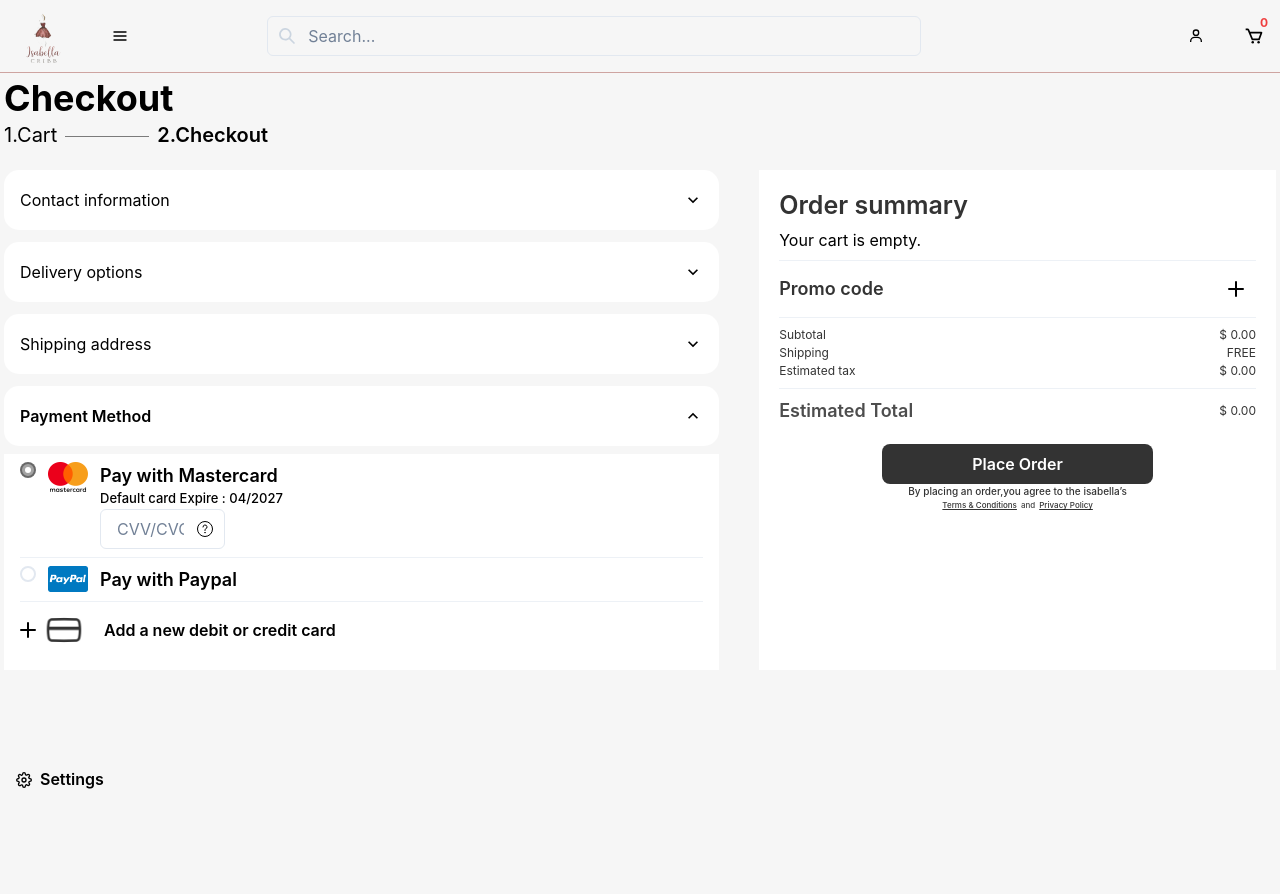
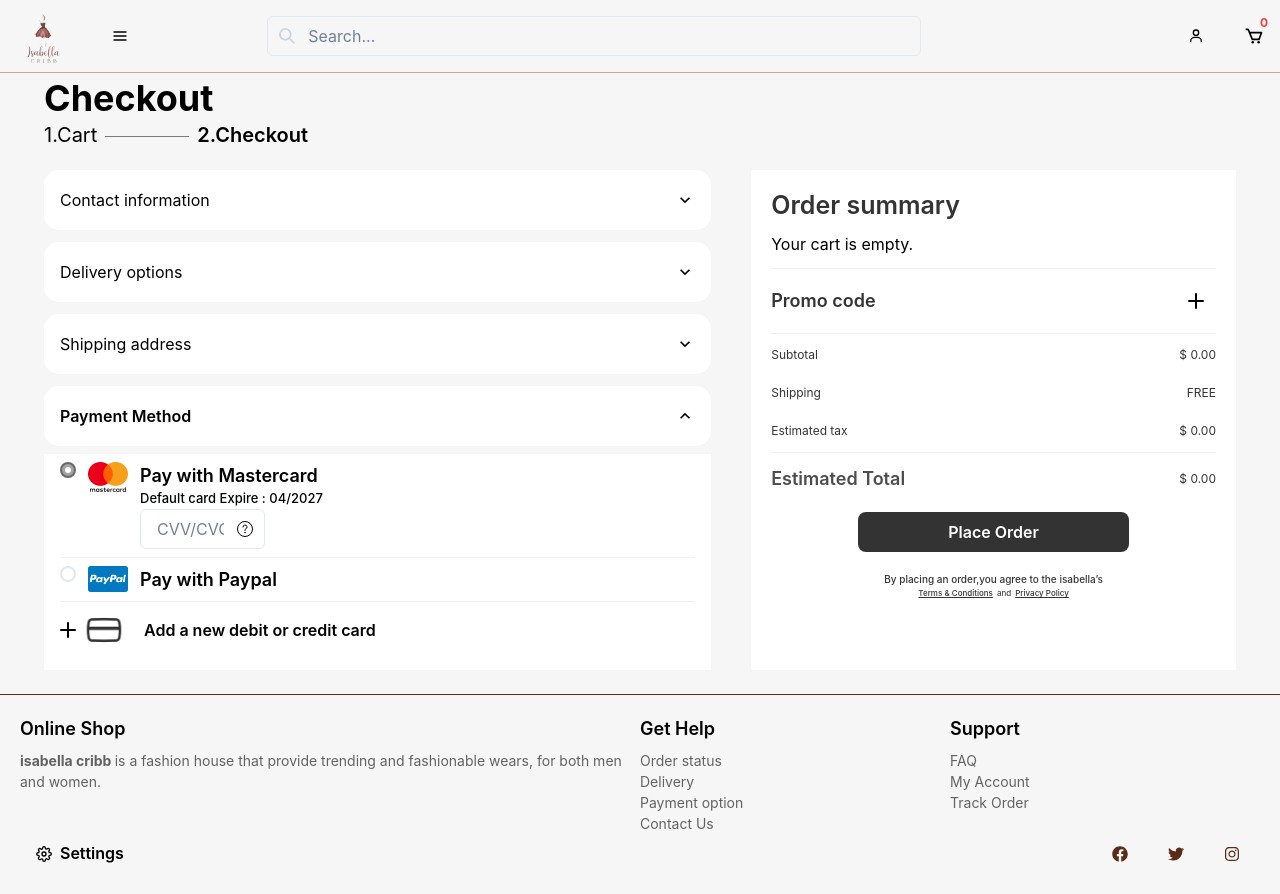
Before and after one commit to stephen-gift/shopping-cart, a Next.js app: page /checkout in a window 1280 px wide. Before the commit the page ends 800 px from the top, so only its background shows below. Built offline with nearby package versions, Linux system fonts and the light colour scheme.

Commit message:
General changes

```diff
--- a/src/app/page.tsx
+++ b/src/app/page.tsx
@@ -4,7 +4,7 @@ import Image from "next/image";
 export default function Home() {
   return (
     <>
-      <SCHomePageContainer />;
+      <SCHomePageContainer />
     </>
   );
 }
--- a/src/components/global/Button/AddToCart.tsx
+++ b/src/components/global/Button/AddToCart.tsx
@@ -72,6 +72,10 @@ const SCAddToCart = ({ product }: Props) => {
         variant={"none"}
         maxW={{ base: "100px", md: "200px" }}
         w={"full"}
+        _hover={{
+          bg: "#5A2C17",
+          color: "#FFFFFF",
+        }}
       >
         Add to Cart
       </Button>
--- a/src/components/global/Card/SCCartSummaryCard.tsx
+++ b/src/components/global/Card/SCCartSummaryCard.tsx
@@ -8,9 +8,12 @@ import {
   Divider,
   Flex,
   Heading,
+  HStack,
+  Spacer,
   Stack,
   Text,
   useToast,
+  VStack,
 } from "@chakra-ui/react";
 import React from "react";
 import { useRouter } from "next/navigation";
@@ -79,12 +82,13 @@ const SCCartSummaryCard = (props: Props) => {
           Order summary
         </Heading>
       </CardHeader>
-      <Divider color={"#D9D9D966"} />
+
+      <Divider color={"#4F4F4F40"} />
       <CardBody>
-        <Stack>
-          <Box>
+        <Stack spacing={5}>
+          <Flex flexDir={"column"} w={"full"} gap={5}>
             <Flex justifyContent={"space-between"} alignItems={"center"}>
-              <Text>sub total</Text>
+              <Text>Sub total</Text>
               <Text
                 fontSize={{ base: "15px", md: "20px" }}
                 fontWeight={500}
@@ -117,7 +121,7 @@ const SCCartSummaryCard = (props: Props) => {
               </Text>
             </Flex>
             <Flex justifyContent={"space-between"} alignItems={"center"}>
-              <Text>shipping</Text>
+              <Text>Shipping</Text>
               <Text
                 fontSize={{ base: "15px", md: "20px" }}
                 fontWeight={500}
@@ -139,7 +143,7 @@ const SCCartSummaryCard = (props: Props) => {
                 {formatCurrency(total)}
               </Text>
             </Flex>
-          </Box>
+          </Flex>
 
           <Button
             onClick={handleCheckoutClick}
@@ -153,16 +157,23 @@ const SCCartSummaryCard = (props: Props) => {
           </Button>
         </Stack>
       </CardBody>
-      <Divider color={"#D9D9D966"} />
+      <Divider color={"#4F4F4F40"} />
       <CardFooter>
-        <Flex w={"full"} justifyContent={"space-between"} alignItems={"center"}>
-          <Text>Estimated Delivery by</Text>
+        <Flex
+          w={"full"}
+          justifyContent={"flex-start"}
+          alignItems={"center"}
+          gap={1}
+        >
+          <Text>Estimated Delivery by: </Text>
           <Text
+            as={"span"}
             fontSize={{ base: "15px", md: "20px" }}
             fontWeight={500}
             lineHeight="30px"
             textAlign="left"
           >
+            {" "}
             {getEstimatedDeliveryDate()}
           </Text>
         </Flex>
--- a/src/components/global/Card/index.tsx
+++ b/src/components/global/Card/index.tsx
@@ -37,8 +37,13 @@ const SCProductCard = ({ product }: ProductCardProps) => {
         bg: "gray.50", // Background color on hover
       }}
     >
-      <CardBody p={3} >
-        <Box borderRadius="lg" overflow="hidden">
+      <CardBody p={3}>
+        <Box
+          borderRadius="lg"
+          overflow="hidden"
+          w={'full'}
+          h={{ base: "108px", md: "150px", lg: "192px" }} // Adjust height for different screen sizes
+        >
           <Image
             src={product.imagePath}
             alt={product.name}
@@ -46,7 +51,6 @@ const SCProductCard = ({ product }: ProductCardProps) => {
             objectPosition="center"
             w="full"
             h="full"
-            borderRadius="lg"
           />
         </Box>
         <Stack mt="1" spacing="1">
--- a/src/components/global/Carousel/index.tsx
+++ b/src/components/global/Carousel/index.tsx
@@ -28,6 +28,51 @@ const carouselItems = [
   {
     id: 3,
     image: "/images/Banner3.jpg",
+    text: "Show More",
+  },
+  {
+    id: 4,
+    image: "/images/Banner4.jpg",
+    text: "Show More",
+  },
+  {
+    id: 5,
+    image: "/images/Banner5.jpg",
+    text: "Show More",
+  },
+  {
+    id: 6,
+    image: "/images/Banner6.jpg",
+    text: "Show More",
+  },
+  {
+    id: 7,
+    image: "/images/Banner7.jpg",
+    text: "Show More",
+  },
+  {
+    id: 8,
+    image: "/images/Banner8.jpg",
+    text: "Show More",
+  },
+  {
+    id: 9,
+    image: "/images/Banner9.jpg",
+    text: "Show More",
+  },
+  {
+    id: 10,
+    image: "/images/Banner10.jpg",
+    text: "Show More",
+  },
+  {
+    id: 11,
+    image: "/images/Banner11.jpg",
+    text: "Show More",
+  },
+  {
+    id: 12,
+    image: "/images/Banner12.jpg",
     text: "Show More",
   },
 ];
@@ -88,6 +133,7 @@ const SCCustomCarousel = () => {
               alt={`Slide ${index + 1}`}
               w="full"
               h="100%"
+              objectFit="cover"
             />
             <Stack
               pos={"absolute"}
--- a/src/components/global/Checkout/index.tsx
+++ b/src/components/global/Checkout/index.tsx
@@ -77,9 +77,11 @@ const SCCheckout = (props: Props) => {
   };
 
   return (
-    <Box>
+    <Box px={{ base: 0, md: 10 }}>
+      <Box pl={{ base: 10, md: 0 }}>
         <Heading>Checkout</Heading>
         <SCCustomBreadCrumbs items={breadcrumbs} />
+      </Box>
       <Box>
         <Stack
           flexDir={{ base: "column", md: "column", lg: "row" }}
@@ -97,8 +99,10 @@ const SCCheckout = (props: Props) => {
                 gap={3}
               >
                 <AccordionItem
+                  gap={2}
+                  flexDir={"column"}
                   border={"none"}
-                  display={{ base: "none", md: "none", lg:"block"}}
+                  display={{ base: "none", md: "none", lg: "flex" }}
                 >
                   <h2>
                     <AccordionButton
@@ -116,7 +120,7 @@ const SCCheckout = (props: Props) => {
                       <AccordionIcon />
                     </AccordionButton>
                   </h2>
-                  <AccordionPanel>
+                  <AccordionPanel bg={"white"}>
                     <Box>
                       <strong>Name:</strong> John Doe
                       <br />
@@ -131,8 +135,10 @@ const SCCheckout = (props: Props) => {
                 </AccordionItem>
 
                 <AccordionItem
+                  gap={2}
+                  flexDir={"column"}
                   border={"none"}
-                  display={{ base: "none", md: "none", lg:"block" }}
+                  display={{ base: "none", md: "none", lg: "flex" }}
                 >
                   <h2>
                     <AccordionButton
@@ -150,7 +156,7 @@ const SCCheckout = (props: Props) => {
                       <AccordionIcon />
                     </AccordionButton>
                   </h2>
-                  <AccordionPanel>
+                  <AccordionPanel bg={"white"}>
                     <Box>
                       <strong>Delivery Method:</strong> Express Shipping
                       <br />
@@ -163,10 +169,12 @@ const SCCheckout = (props: Props) => {
                 </AccordionItem>
 
                 <AccordionItem
+                  gap={2}
                   border={"none"}
-                  display={{ base: "none", md: "none", lg:"block" }}
+                  display={{ base: "none", md: "none", lg: "Flex" }}
+                  flexDir={"column"}
                 >
-                  <h2>
+                  <Flex as={"h2"}>
                     <AccordionButton
                       h={"60px"}
                       borderRadius={15}
@@ -181,8 +189,8 @@ const SCCheckout = (props: Props) => {
                       </Box>
                       <AccordionIcon />
                     </AccordionButton>
-                  </h2>
-                  <AccordionPanel>
+                  </Flex>
+                  <AccordionPanel bg={"white"}>
                     <Box>
                       <strong>Address:</strong> 123 Main Street, City, Country
                       <br />
@@ -320,7 +328,7 @@ const SCCheckout = (props: Props) => {
               </Accordion>
             </Stack>
           </Box>
-          <Stack flex={1} bg={"white"} p={5}>
+          <Stack flex={1} bg={"white"} p={5} spacing={3}>
             <Heading
               color={"dark3"}
               fontWeight={600}
@@ -345,7 +353,7 @@ const SCCheckout = (props: Props) => {
               />
             </Flex>
             <Divider />
-            <Box>
+            <Flex flexDirection={"column"} gap={5}>
               <Flex justifyContent={"space-between"} alignItems={"center"}>
                 <Text
                   fontSize="12px"
@@ -400,7 +408,7 @@ const SCCheckout = (props: Props) => {
                   {formatCurrency(tax)}
                 </Text>
               </Flex>
-            </Box>
+            </Flex>
             <Divider />
             <Stack spacing={5}>
               <Flex justifyContent={"space-between"} alignItems={"center"}>
@@ -420,7 +428,11 @@ const SCCheckout = (props: Props) => {
                   {formatCurrency(total)}
                 </Text>
               </Flex>
-              <Stack justifyContent={"center"} alignItems={"center"} spacing={0}>
+              <Stack
+                justifyContent={"center"}
+                alignItems={"center"}
+                spacing={5}
+              >
                 <Button
                   maxW={{ base: "150px", md: "271px" }}
                   w={"100%"}
@@ -432,6 +444,7 @@ const SCCheckout = (props: Props) => {
                 >
                   Place Order
                 </Button>
+                <Box>
                   <Text
                     fontWeight={500}
                     fontSize={{ base: 9.5, md: 10 }}
@@ -439,7 +452,11 @@ const SCCheckout = (props: Props) => {
                   >
                     By placing an order,you agree to the isabella’s
                   </Text>
-                <Flex justifyContent={"center"} alignItems={"flex-end"} gap={1}>
+                  <Flex
+                    justifyContent={"center"}
+                    alignItems={"flex-end"}
+                    gap={1}
+                  >
                     <Text
                       fontWeight={500}
                       fontSize={{ base: 7, md: 8 }}
@@ -464,6 +481,7 @@ const SCCheckout = (props: Props) => {
                       Privacy Policy
                     </Text>
                   </Flex>
+                </Box>
               </Stack>
               <Modal
                 closeOnOverlayClick={false}
--- /dev/null
+++ b/src/components/global/Footer/SCMainFooter.tsx
@@ -0,0 +1,219 @@
+'use client'
+import React from "react";
+import {
+  Box,
+  Flex,
+  Link,
+  Text,
+  IconButton,
+  VStack,
+  Button,
+  Icon,
+} from "@chakra-ui/react";
+import { FaFacebook, FaInstagram, FaTwitter } from "react-icons/fa";
+import SCFooter from ".";
+import { FiSettings } from "react-icons/fi";
+
+type Props = {};
+
+const SCMainFooter = (props: Props) => {
+  return (
+    <Box mt={5} borderTop={"1px"} borderTopColor={"#5A2C17"} p={5}>
+      {/* <SCFooter /> */}
+      <Flex direction={["row", "row", "row"]} justify="space-between" gap={6}>
+        <Flex w={"full"} direction={["column", "column", "column"]}>
+          <Flex>
+            <VStack align="start" spacing={0} flex="2" w={"full"}>
+              <Text
+                fontWeight="600"
+                fontSize={{ base: "12", md: "18px" }}
+                mb={2}
+              >
+                Online Shop
+              </Text>
+              <Text
+                fontSize={{
+                  base: "7px",
+                  sm: "8px",
+                  md: "10px",
+                  lg: "12px",
+                  xl: "14px",
+                }}
+                color={"#00000099"}
+                fontWeight={400}
+              >
+                <b>isabella cribb </b>is a fashion house that provide trending
+                and fashionable wears, for both men and women.
+              </Text>
+            </VStack>
+            <VStack align="start" spacing={0} flex="1">
+              <Text
+                fontWeight="600"
+                fontSize={{ base: "12", md: "18px" }}
+                mb={2}
+              >
+                Get Help
+              </Text>
+              <Text
+                fontSize={{
+                  base: "7px",
+                  sm: "8px",
+                  md: "10px",
+                  lg: "12px",
+                  xl: "14px",
+                }}
+                color={"#00000099"}
+                fontWeight={400}
+              >
+                Order status
+              </Text>
+              <Text
+                fontSize={{
+                  base: "7px",
+                  sm: "8px",
+                  md: "10px",
+                  lg: "12px",
+                  xl: "14px",
+                }}
+                color={"#00000099"}
+                fontWeight={400}
+              >
+                Delivery
+              </Text>
+              <Text
+                fontSize={{
+                  base: "7px",
+                  sm: "8px",
+                  md: "10px",
+                  lg: "12px",
+                  xl: "14px",
+                }}
+                color={"#00000099"}
+                fontWeight={400}
+              >
+                Payment option
+              </Text>
+              <Text
+                fontSize={{
+                  base: "7px",
+                  sm: "8px",
+                  md: "10px",
+                  lg: "12px",
+                  xl: "14px",
+                }}
+                color={"#00000099"}
+                fontWeight={400}
+              >
+                Contact Us
+              </Text>
+            </VStack>
+            <VStack align="start" spacing={0} flex="1">
+              <Text
+                fontWeight="600"
+                fontSize={{ base: "12", md: "18px" }}
+                mb={2}
+              >
+                Support
+              </Text>
+
+              <Text
+                fontSize={{
+                  base: "7px",
+                  sm: "8px",
+                  md: "10px",
+                  lg: "12px",
+                  xl: "14px",
+                }}
+                color={"#00000099"}
+                fontWeight={400}
+              >
+                FAQ
+              </Text>
+              <Text
+                fontSize={{
+                  base: "7px",
+                  sm: "8px",
+                  md: "10px",
+                  lg: "12px",
+                  xl: "14px",
+                }}
+                color={"#00000099"}
+                fontWeight={400}
+              >
+                My Account
+              </Text>
+              <Text
+                fontSize={{
+                  base: "7px",
+                  sm: "8px",
+                  md: "10px",
+                  lg: "12px",
+                  xl: "14px",
+                }}
+                color={"#00000099"}
+                fontWeight={400}
+              >
+                Track Order
+              </Text>
+            </VStack>
+          </Flex>
+          <Flex
+            direction="row"
+            gap={4}
+            flex="1"
+            justify={["center", "center", "flex-start"]}
+          >
+           <Flex justifyContent={"flex-start"} w={"full"} position="sticky" bottom="">
+              <Button
+                size="md"
+                variant={"none"}
+                display={{ base: "flex", md: "none" }}
+              >
+                <Icon as={FiSettings} />
+              </Button>
+              <Button
+                size="md"
+                variant={"none"}
+                display={{ base: "none", md: "flex" }}
+                gap={2}
+              >
+                <Icon as={FiSettings} /> Settings
+              </Button>
+            </Flex>
+            <Flex>
+              <IconButton
+                aria-label="Facebook"
+                icon={<FaFacebook />}
+                isRound
+                variant="ghost"
+                color="#5A2C17"
+                _hover={{ bg: "gray.600" }}
+                mx={2}
+              />
+              <IconButton
+                aria-label="Twitter"
+                icon={<FaTwitter />}
+                isRound
+                variant="ghost"
+                color="#5A2C17"
+                _hover={{ bg: "gray.600" }}
+                mx={2}
+              />
+              <IconButton
+                aria-label="Instagram"
+                icon={<FaInstagram />}
+                isRound
+                variant="ghost"
+                color="#5A2C17"
+                _hover={{ bg: "gray.600" }}
+                mx={2}
+              />
+            </Flex>
+          </Flex>
+        </Flex>
+      </Flex>
+    </Box>
+  );
+};
+
+export default SCMainFooter;
--- a/src/components/global/Footer/index.tsx
+++ b/src/components/global/Footer/index.tsx
@@ -8,7 +8,7 @@ type Props = {};
 const SCFooter = (props: Props) => {
   const isMobile = useBreakpointValue({ base: true, md: false });
   return (
-    <Flex justifyContent={"flex-start"} w={"full"} position="fixed" bottom={0}>
+    <Flex justifyContent={"flex-start"} w={"full"} position="fixed" bottom={0} zIndex={10}>
       <Button
         leftIcon={isMobile ? undefined : <Icon as={FiSettings} />}
         size="md"
--- a/src/components/global/Layout/index.tsx
+++ b/src/components/global/Layout/index.tsx
@@ -1,7 +1,8 @@
-import { Box } from "@chakra-ui/react";
+import { Box, Divider } from "@chakra-ui/react";
 import React from "react";
 import SCHeader from "../Header";
 import SCFooter from "../Footer";
+import SCMainFooter from "../Footer/SCMainFooter";
 
 type Props = {
   children: React.ReactNode;
@@ -14,7 +15,8 @@ const SCMainLayout = ({ children }: Props) => {
       <Box as="main" padding={1}>
         {children}
       </Box>
-      <SCFooter />
+
+      <SCMainFooter />
     </Box>
   );
 };
--- a/src/components/index.tsx
+++ b/src/components/index.tsx
@@ -19,6 +19,7 @@ import SCCheckout from "./global/Checkout";
 import SCCheckoutProductCard from "./global/Card/SCCheckoutProductCard";
 import SCCheckoutProductCardList from "./global/Card/SCCheckoutProductCardList";
 import SCProductCartCardSkeleton from "./global/Skeleton/SCProductCartCardSkeleton ";
+import SCMainFooter from "./global/Footer/SCMainFooter";
 
 export {
   SCButton,
@@ -42,4 +43,5 @@ export {
   SCCheckoutProductCard,
   SCCheckoutProductCardList,
   SCProductCartCardSkeleton,
+  SCMainFooter,
 };
--- a/src/data/products.ts
+++ b/src/data/products.ts
@@ -28,7 +28,7 @@ const products: Product[] = [
     id: "2",
     name: "Gold loop earrings",
     description: "This is product B.",
-    imagePath: "/images/Product6.png",
+    imagePath: "/images/Product2.jpg",
     availableSizes: ["M", "L", "XL"],
     colors: { primary: "#996515", secondary: "#F5B503CC" },
     colorName: "Gold",
@@ -86,9 +86,9 @@ const products: Product[] = [
   },
   {
     id: "6",
-    name: "Satin Sundress",
+    name: "Sports Shoes",
     description: "This is product F.",
-    imagePath: "/images/Product6.png",
+    imagePath: "/images/Product6.jpg",
     availableSizes: ["S", "M", "XL"],
     colors: { primary: "#F0B303", secondary: "#000000CC" },
     colorName: "Yellow-Black",
@@ -101,9 +101,9 @@ const products: Product[] = [
   },
   {
     id: "7",
-    name: "Gold loop earrings",
+    name: "Fashion Sunglasses",
     description: "This is product G.",
-    imagePath: "/images/Product1.png",
+    imagePath: "/images/Product7.jpg",
     availableSizes: ["XS", "S", "M"],
     colors: { primary: "#996515", secondary: "#F5B503CC" },
     colorName: "Gold",
@@ -116,9 +116,9 @@ const products: Product[] = [
   },
   {
     id: "8",
-    name: "Mini pleated skirt",
+    name: "Leather Belt",
     description: "This is product H.",
-    imagePath: "/images/Product6.png",
+    imagePath: "/images/Product8.Jpg",
     availableSizes: ["L", "XL"],
     colors: { primary: "#48474C", secondary: "#BE827D" },
     colorName: "Gray-Pink",
@@ -131,9 +131,9 @@ const products: Product[] = [
   },
   {
     id: "9",
-    name: "Baby wears",
+    name: "Wool Sweater",
     description: "This is product I.",
-    imagePath: "/images/Product3.png",
+    imagePath: "/images/Product9.jpg",
     availableSizes: ["S", "M", "L", "XL"],
     colors: { primary: "#48474C", secondary: "#374382" },
     colorName: "Gray-Blue",
@@ -146,9 +146,9 @@ const products: Product[] = [
   },
   {
     id: "10",
-    name: "Men wears",
+    name: "Leather Wallet",
     description: "This is product J.",
-    imagePath: "/images/Product4.png",
+    imagePath: "/images/Product10.jpg",
     availableSizes: ["M", "L"],
     colors: { primary: "#000000", secondary: "#83805E" },
     colorName: "Black-Grey",
```
Lines whose indentation alone changed are shown as unchanged.
